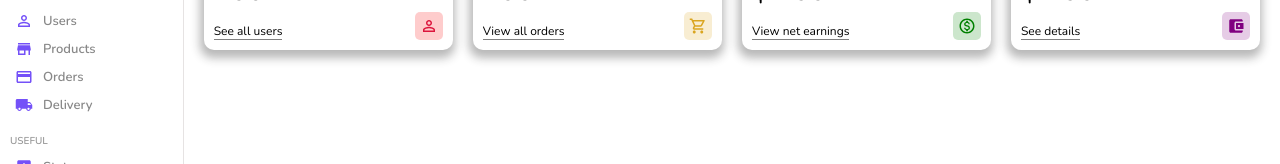
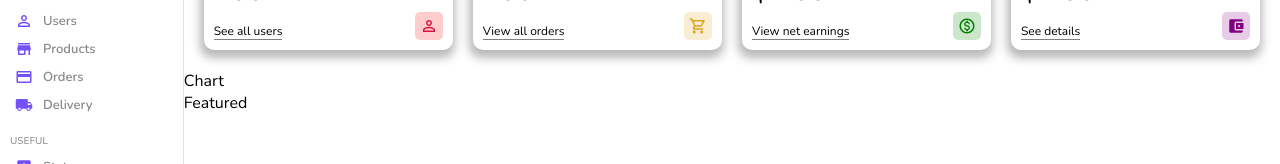
Before and after one commit to n-jabes/admin_dashboard, a React (Create React App) app: page / in a window 1280 px wide. Shown: the part 141-305 px from the top of the page. Built offline with nearby package versions, Linux system fonts and the light colour scheme; a web font is replaced by a local one.

Commit message:
initiated the chart and featured components

```diff
--- /dev/null
+++ b/src/components/chart/Chart.jsx
@@ -0,0 +1,9 @@
+import "./chart.scss"
+
+function Chart() {
+  return (
+    <div>Chart</div>
+  )
+}
+
+export default Chart
--- /dev/null
+++ b/src/components/featured/Featured.jsx
@@ -0,0 +1,9 @@
+import "./featured.scss"
+
+function Featured() {
+  return (
+    <div>Featured</div>
+  )
+}
+
+export default Featured
--- a/src/pages/home/Home.jsx
+++ b/src/pages/home/Home.jsx
@@ -1,3 +1,5 @@
+import Chart from "../../components/chart/Chart"
+import Featured from "../../components/featured/Featured"
 import Navbar from "../../components/navbar/Navbar"
 import Sidebar from "../../components/sidebar/Sidebar"
 import Widget from "../../components/widget/Widget"
@@ -15,6 +17,10 @@
           <Widget type="earning"/>
           <Widget type="balance"/>
         </div>
+        <div className="charts">
+          <Chart/>
+          <Featured/>
+        </div>
       </div>
     </div>
   )
```
Also changed, not shown: src/components/chart/chart.scss (added), src/components/featured/featured.scss (added).
